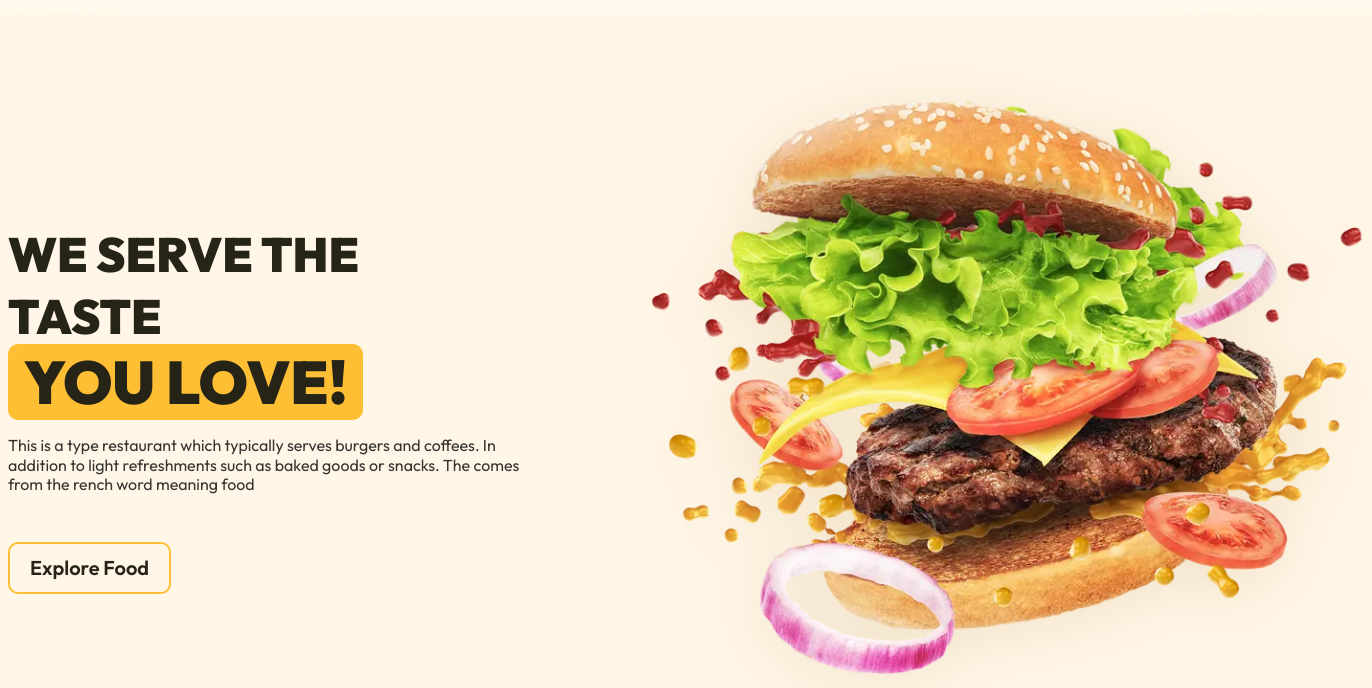
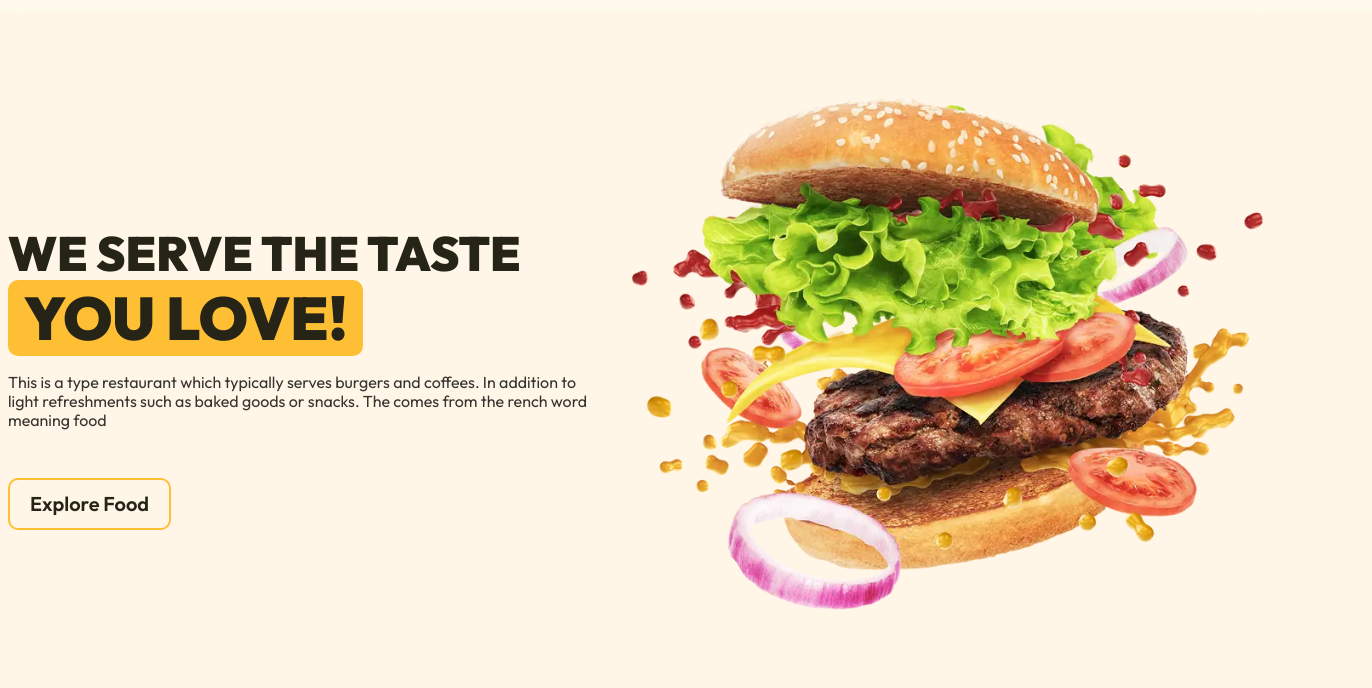
Before and after one commit to ShahriarCode69/barsesto, a website built with Vite: page index.html in a window 1280 px wide. Shown: the part 69-757 px from the top of the page, 1372 px wide, since content can reach past the window. Built offline with nearby package versions, Linux system fonts and the light colour scheme.

Commit message:
bug fixed

```diff
--- a/styles/components/hero.css
+++ b/styles/components/hero.css
@@ -50,7 +50,6 @@
 .hero__img {
   width: 25rem;
   margin-inline: auto;
-  filter: drop-shadow(-1px 9px 30px #9e762023);
 }
 
 /* xs  */
@@ -130,8 +129,6 @@
 
   .hero__img {
     width: 36rem;
-    position: relative;
-    right: -30px;
   }
  }
 
@@ -148,9 +145,8 @@
   }
 
   .hero__img {
-    width: 45rem;
+    width: 40rem;
     position: relative;
-    right: -100px;
   }
  }
 
--- a/styles/style.css
+++ b/styles/style.css
@@ -46,6 +46,7 @@ body {
   color: var(--clr-dark);
   font-family: "Outfit", sans-serif;
   min-height: 100vh;
+  overflow-x: hidden;
 }
 
 
```
